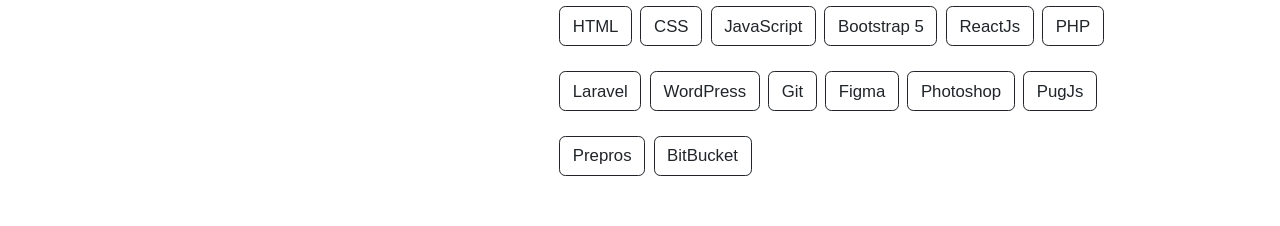
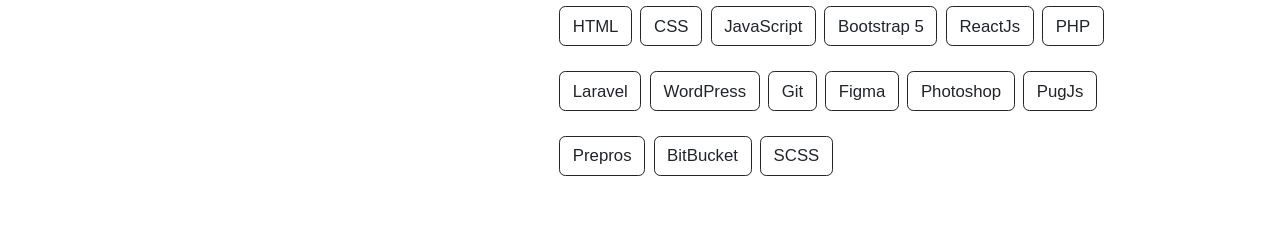
Before and after one commit to jammmeess/portfolio-jammmeess, a React (Create React App) app: page / in a window 1280 px wide. Shown: the part 1320-1546 px from the top of the page. Built offline with nearby package versions, Linux system fonts and the light colour scheme; a web font is replaced by a local one.

Commit message:
Minor Revisions

```diff
--- a/src/components/About.jsx
+++ b/src/components/About.jsx
@@ -16,6 +16,7 @@ const skills = [
   "PugJs",
   "Prepros",
   "BitBucket",
+  "SASS",
 ];
 
 const About = () => {
--- a/src/components/Skills.jsx
+++ b/src/components/Skills.jsx
@@ -15,6 +15,7 @@ const skills = [
   "PugJs",
   "Prepros",
   "BitBucket",
+  "SCSS",
 ];
 
 const Skills = () => {
```
